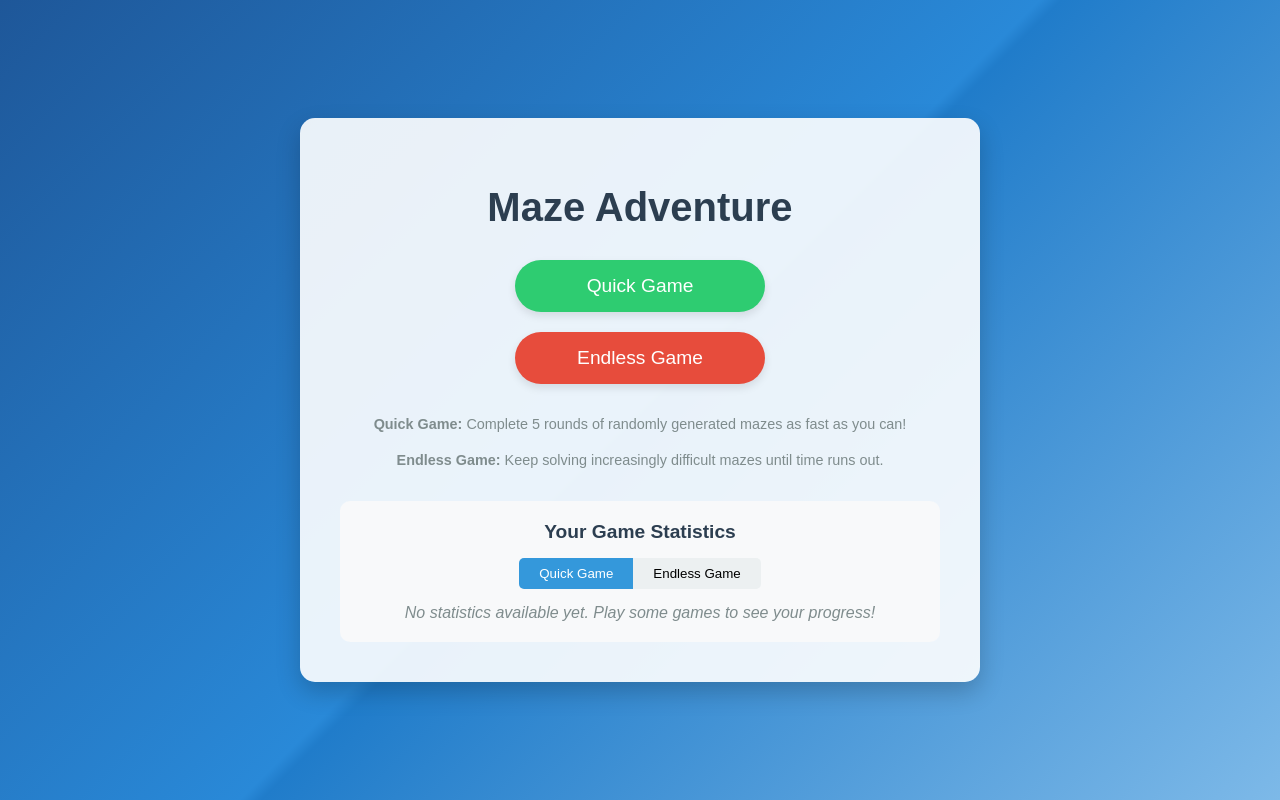
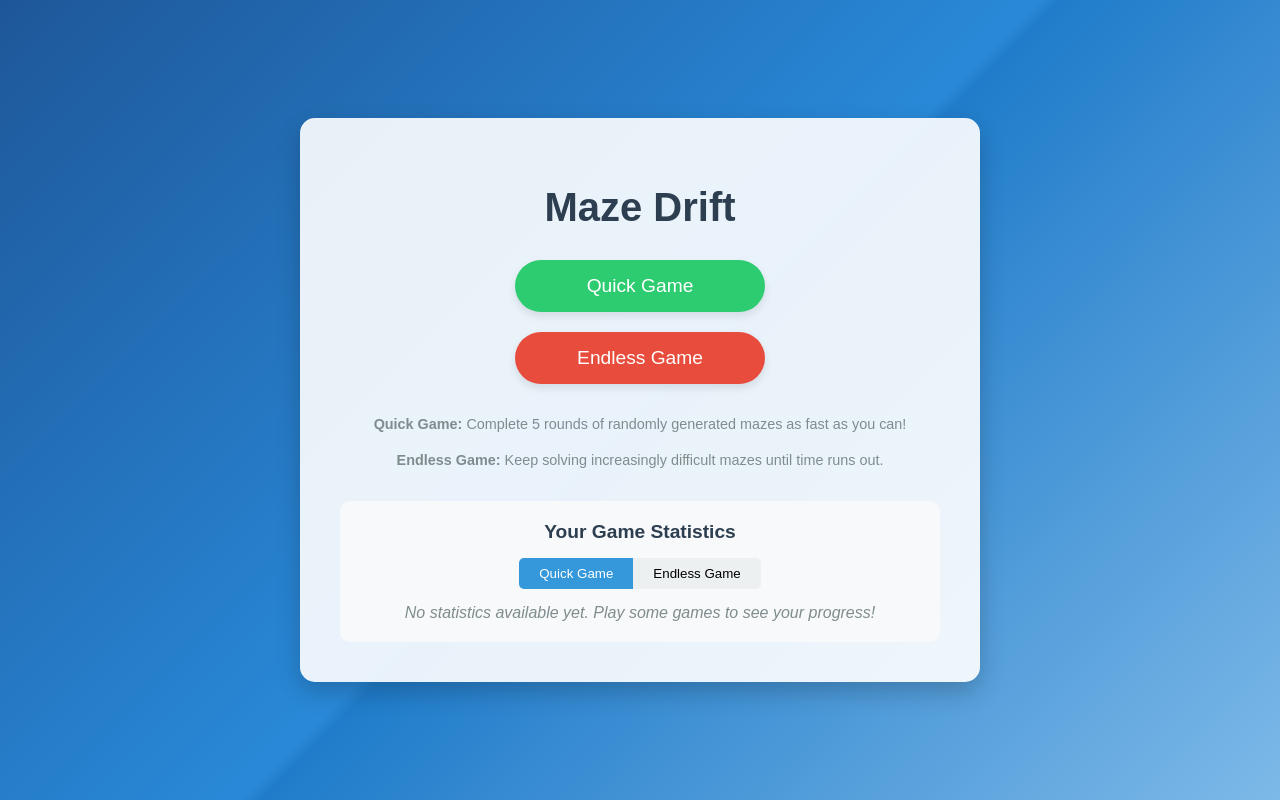
Before and after one commit to Jai446875/Quick-Game.github.io, a plain HTML site: page index.html in a window 1280 px wide. Drawn offline with Linux system fonts and the light colour scheme.

Commit message:
Update index.html

```diff
--- a/index.html
+++ b/index.html
@@ -175,7 +175,7 @@
 </head>
 <body>
   <div class="menu-container">
-    <h1>Maze Adventure</h1>
+    <h1>Maze Drift</h1>
     <a href="page2.html" class="game-button quick-game">Quick Game</a>
     <a href="page3.html" class="game-button endless-game">Endless Game</a>
 
```
